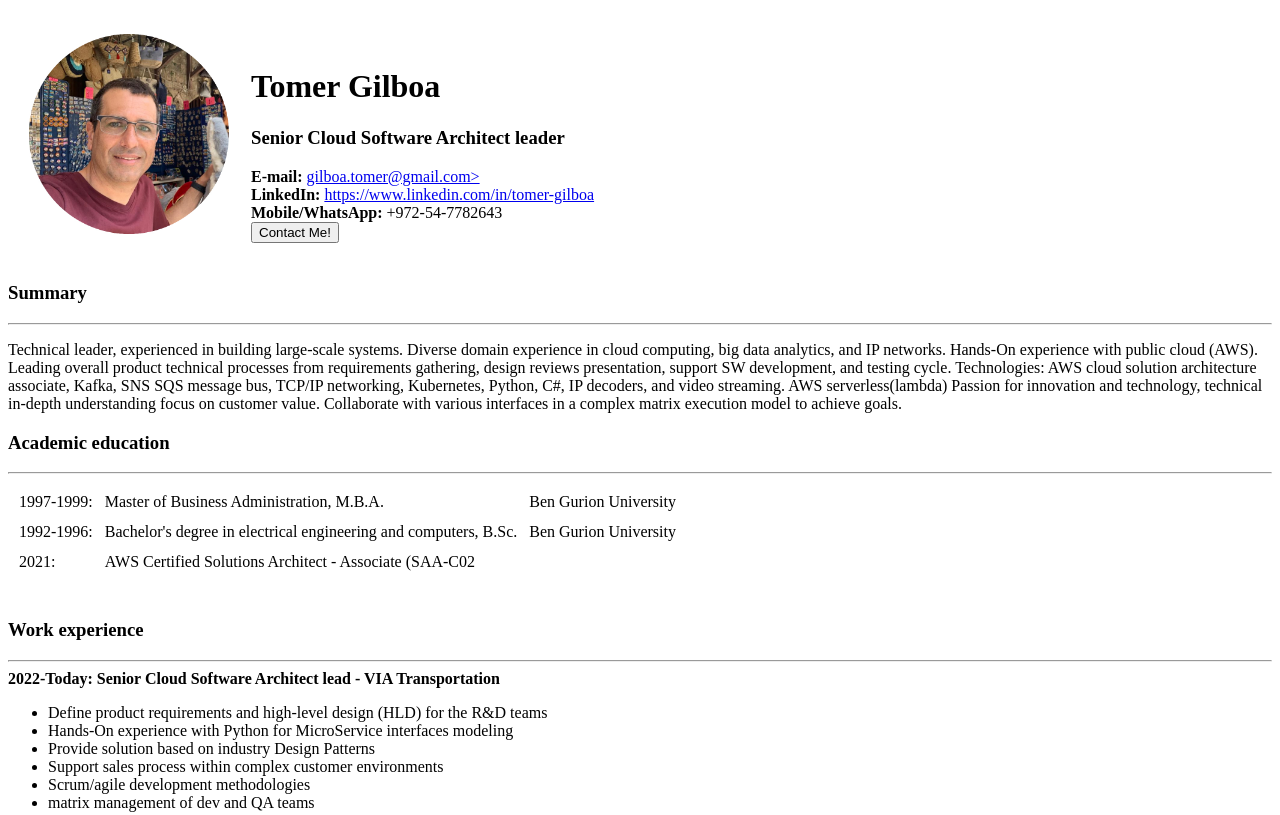
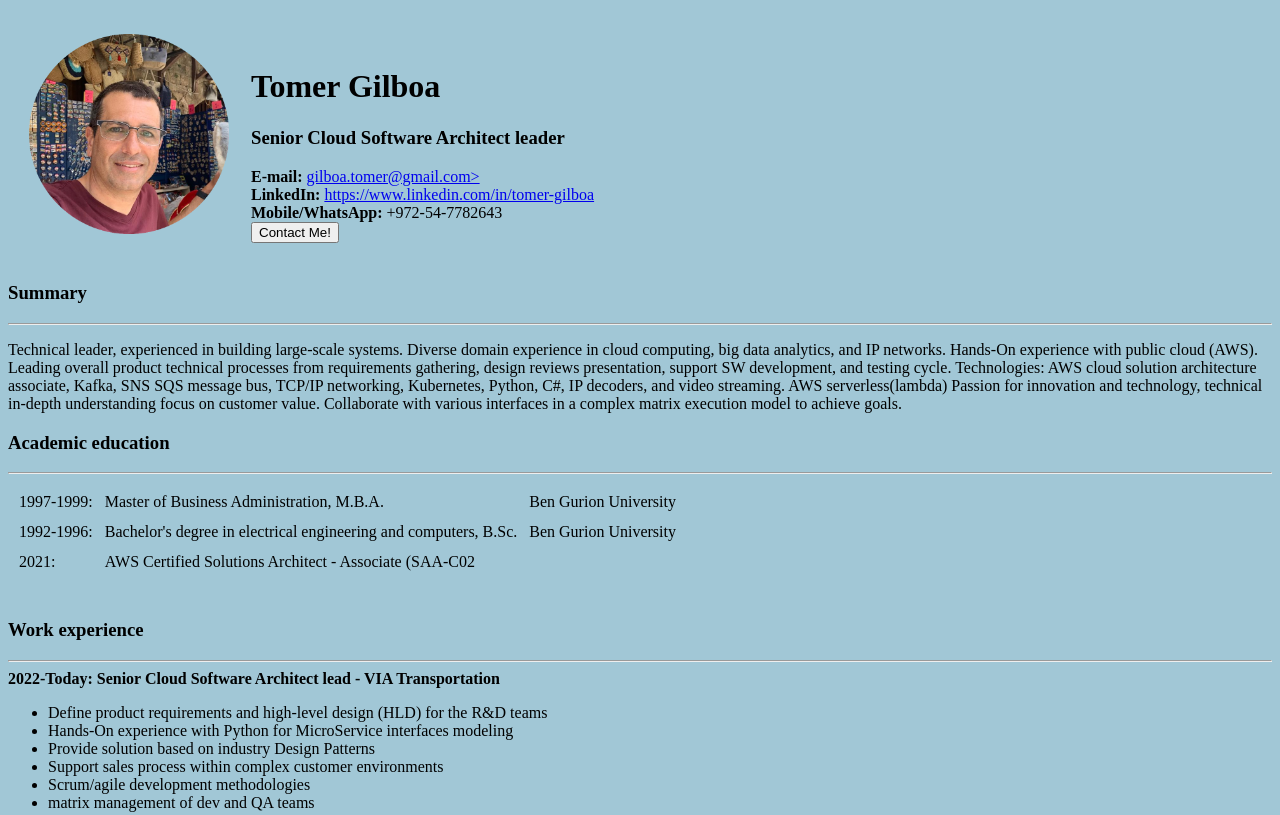
Before and after one commit to Tomg-il/cv, a plain HTML site: page index.html in a window 1280 px wide. Shown: the top 815 px of the page. Drawn offline with Linux system fonts and the light colour scheme.

```diff
--- a/index.html
+++ b/index.html
@@ -5,11 +5,11 @@
         <meta name="description" content="Tomer Gilboa personal info website">
         <title>⚡ Tomer's Personal site</title>
     </head>
-    <body>
+    <body style="background-color: #a1c7d6">
         <table cellspacing="20">
             <tr>
                 <td>
-                  <img src="/images/profile-image.jpg" alt="tomer gilboa profile picture" width=200>
+                  <img src="/images/profile-image.png" alt="tomer gilboa profile picture" width=200>
                 </td>
                 <td>
                     <br>
```
Also changed, not shown: images/profile-image.jpg (deleted), images/profile-image.png (added), 1 other file.
